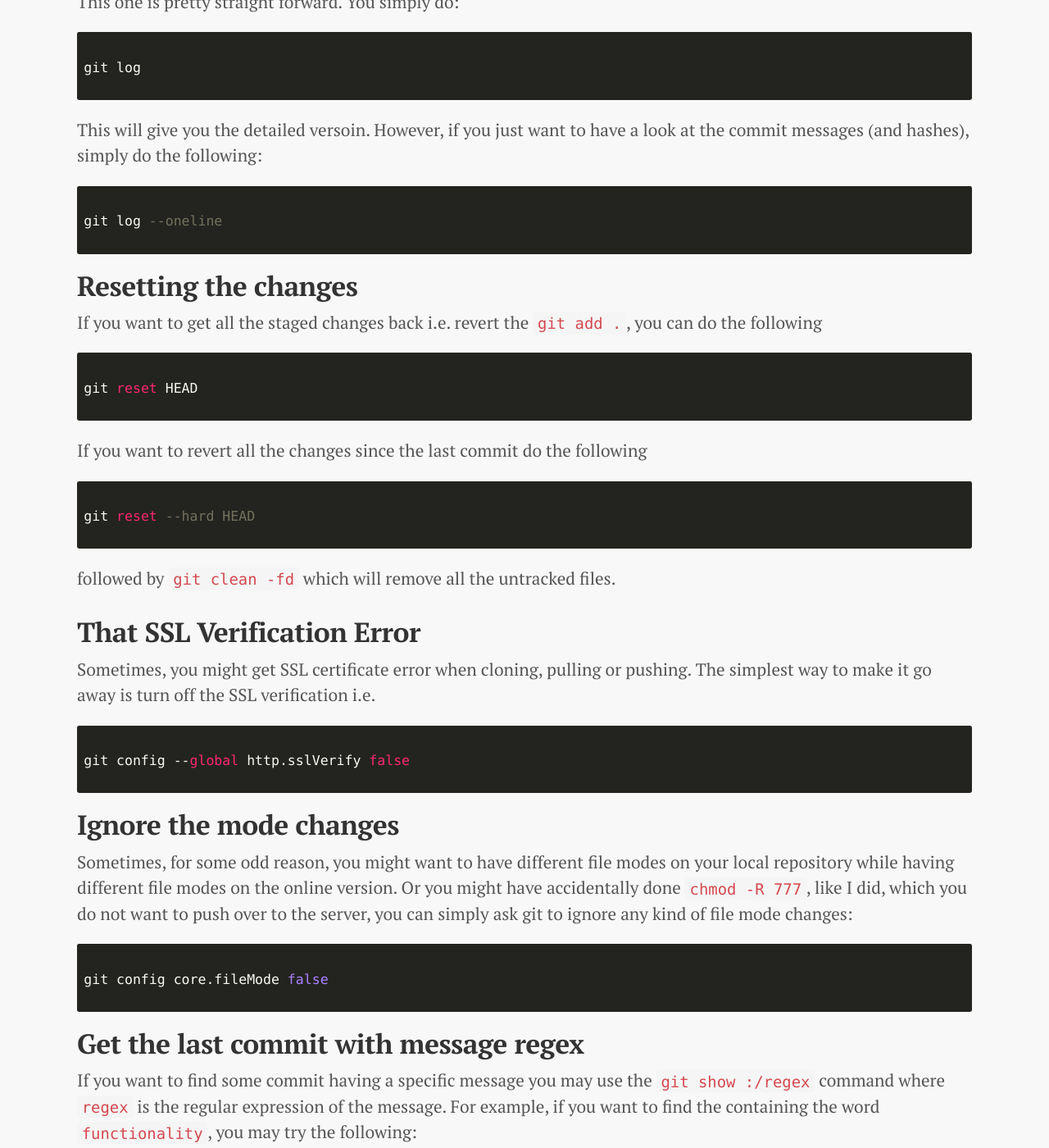
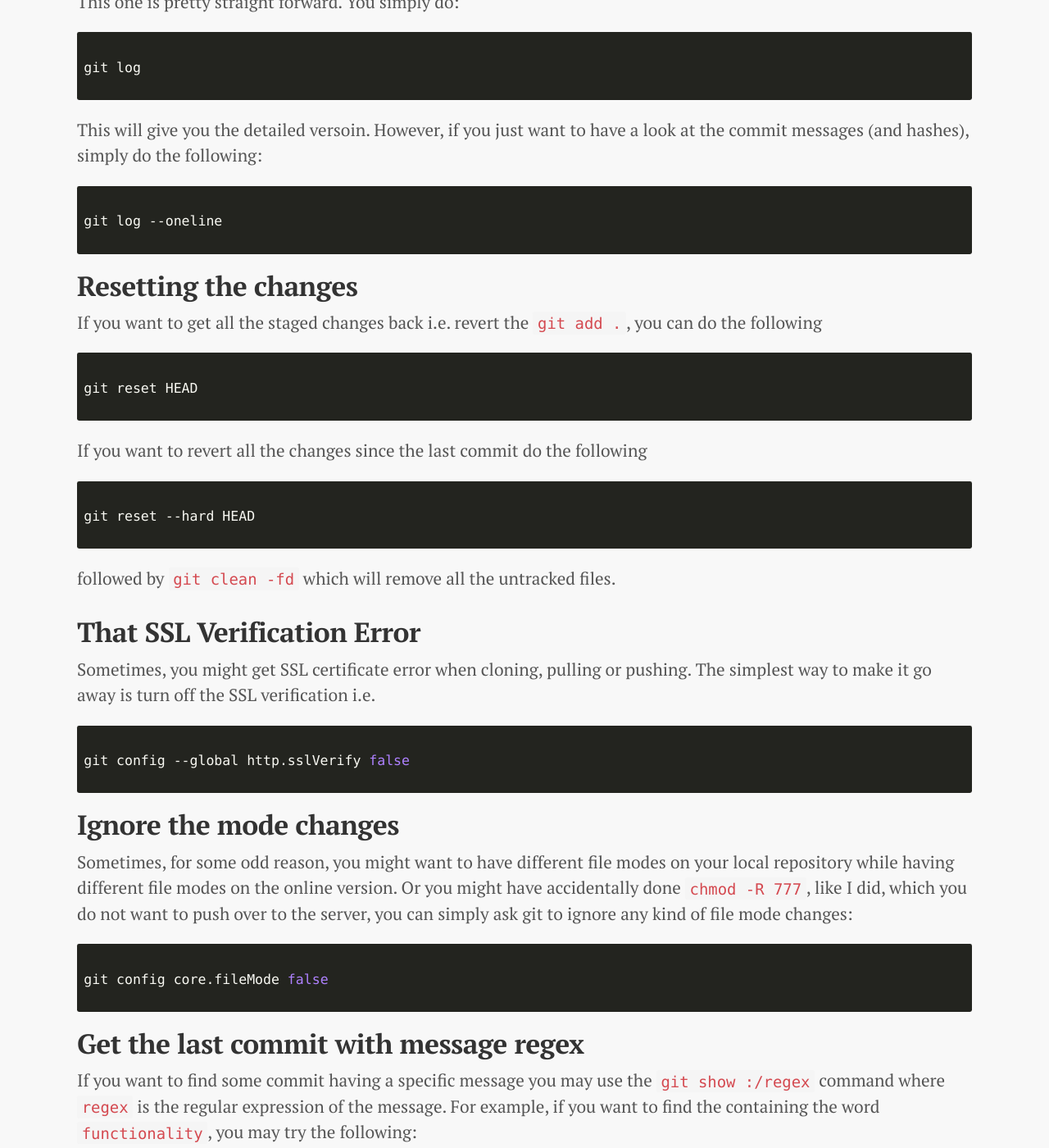
Before and after one commit to kamranahmedse/kamranahmedse.github.io, a Jekyll site: the page built from blog/_posts/2015-07-20-random-git-tips-and-tricks.md, in a window 1280 px wide and 1400 px high, scrolled down 2109 px. Shown: the whole window at 82% size. Built offline with Jekyll 4.4.1, drawn with Linux system fonts in a browser that asks for light colours; comment, search, counter and statistics services are not loaded; some of the changed text lies outside the part shown.

Commit message:
Updated the syntax highlighting.

```diff
--- a/blog/_posts/2015-07-20-random-git-tips-and-tricks.md
+++ b/blog/_posts/2015-07-20-random-git-tips-and-tricks.md
@@ -15,7 +15,7 @@ You can make `git` to stop asking for the credentials by either of the two ways
 - You may [add an SSH key](https://help.github.com/articles/generating-ssh-keys/) so that *`git`* will trust your PC and won't ask for the credentials.
 - Use git credential helper:
 
-<pre><code class="shell">
+<pre><code class="bash">
 git config credential.helper store
 </code></pre>
 
@@ -24,7 +24,7 @@ By using this command, it would *cache* the credentials and you won't have to ty
 ##Rebasing the commits
 `git rebase` is [really powerful](http://git-scm.com/docs/git-rebase) however I mostly find myself using it to rebase the commits in order to have a clean history. Here is how you rebase the commits i.e. merge the minor commits into one meaningful commit.
 
-<pre><code class="shell">
+<pre><code class="bash">
 git rebase -i xxxxx
 </code></pre>
 
@@ -34,20 +34,20 @@ Where `xxxxx` is the hash of the commit immediately below the commit message til
 ##Renaming a branch
 You can do the following to rename a branch
 
-<pre><code class="shell">
+<pre><code class="bash">
 git branch -m old_branch_name new_branch_name
 </code></pre>
 
 Also, if you want to rename the branch which you are currently on, you can do the following
 
-<pre><code class="shell">
+<pre><code class="bash">
 git branch -m new_branch_name
 </code></pre>
 
 ##Detached head problem
 Sometimes you might get the problem of detached head. Most common cause for this to occur is, you checkout some specific commit and you start getting this detached head warning since you are not any branch. So how do you solve this?! You simply checkout the branch you were on. For example if you were doing some work upon the `develop` branch, when you started getting this warning, do
 
-<pre><code class="shell">
+<pre><code class="bash">
 git checkout develop
 </code></pre>
 
@@ -56,26 +56,26 @@ If you forget about the branch you were on, you may simply `checkout` some (any)
 ##Checking the log
 This one is pretty straight forward. You simply do:
 
-<pre><code class="shell">
+<pre><code class="bash">
 git log
 </code></pre>
 
 This will give you the detailed versoin. However, if you just want to have a look at the commit messages (and hashes), simply do the following:
 
-<pre><code class="shell">
+<pre><code class="bash">
 git log --oneline
 </code></pre>
 
 ##Resetting the changes
 If you want to get all the staged changes back i.e. revert the `git add .`, you can do the following
 
-<pre><code class="shell">
+<pre><code class="bash">
 git reset HEAD
 </code></pre>
 
 If you want to revert all the changes since the last commit do the following
 
-<pre><code class="shell">
+<pre><code class="bash">
 git reset --hard HEAD
 </code></pre>
 
@@ -85,21 +85,21 @@ followed by `git clean -fd` which will remove all the untracked files.
 
 Sometimes, you might get SSL certificate error when cloning, pulling or pushing. The simplest way to make it go away is turn off the SSL verification i.e.
 
-<pre><code class="shell">
+<pre><code class="bash">
 git config --global http.sslVerify false
 </code></pre>
 
 ##Ignore the mode changes
 Sometimes, for some odd reason, you might want to have different file modes on your local repository while having different file modes on the online version. Or you might have accidentally done `chmod -R 777`, like I did, which you do not want to push over to the server, you can simply ask git to ignore any kind of file mode changes:
 
-<pre><code class="shell">
+<pre><code class="bash">
 git config core.fileMode false
 </code></pre>
 
 ##Get the last commit with message regex
 If you want to find some commit having a specific message you may use the `git show :/regex` command where `regex` is the regular expression of the message. For example, if you want to find the containing the word `functionality`, you may try the following:
 
-<pre><code class="shell">
+<pre><code class="bash">
 git show :/fix
 </code></pre>
 
```
